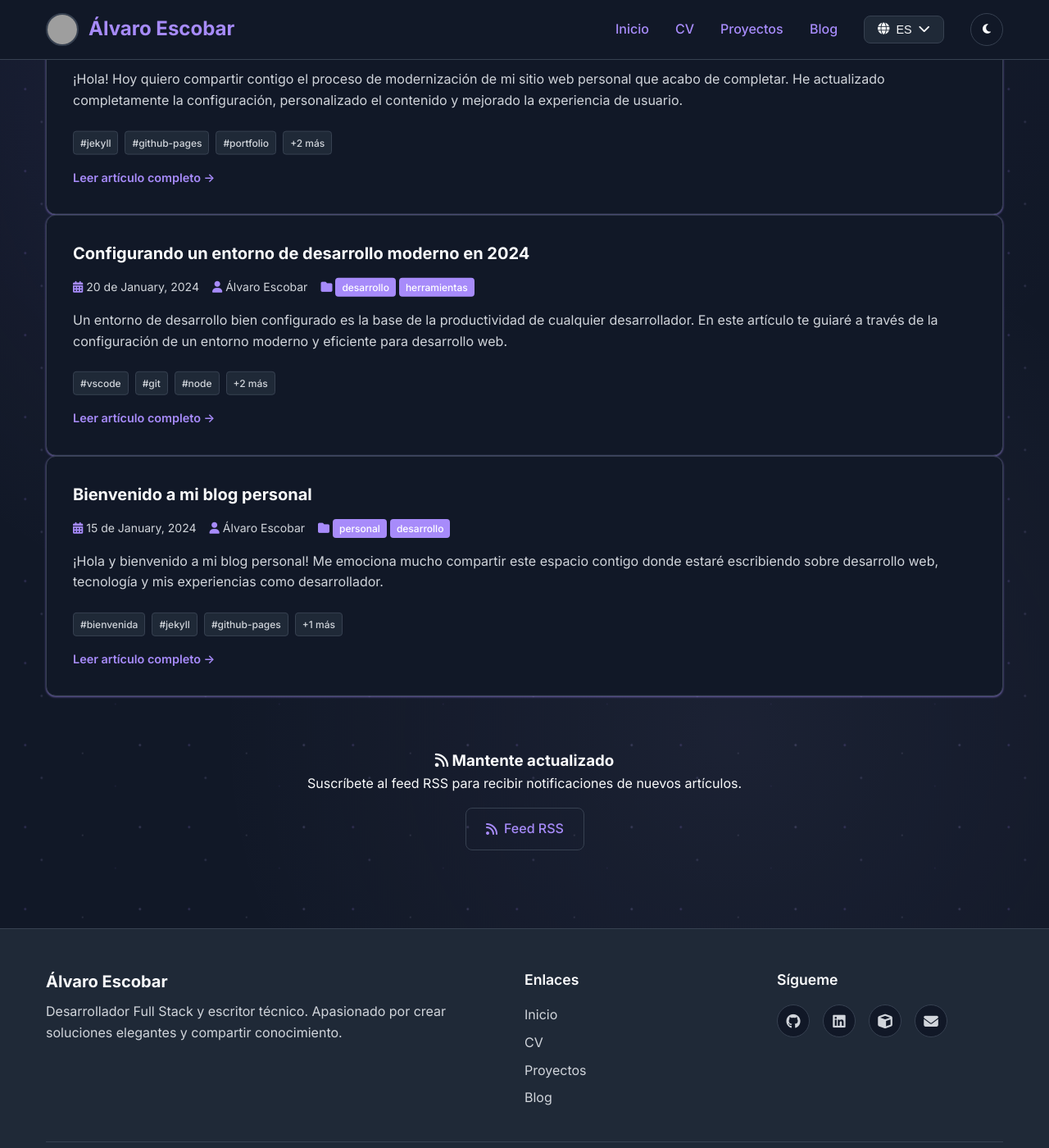
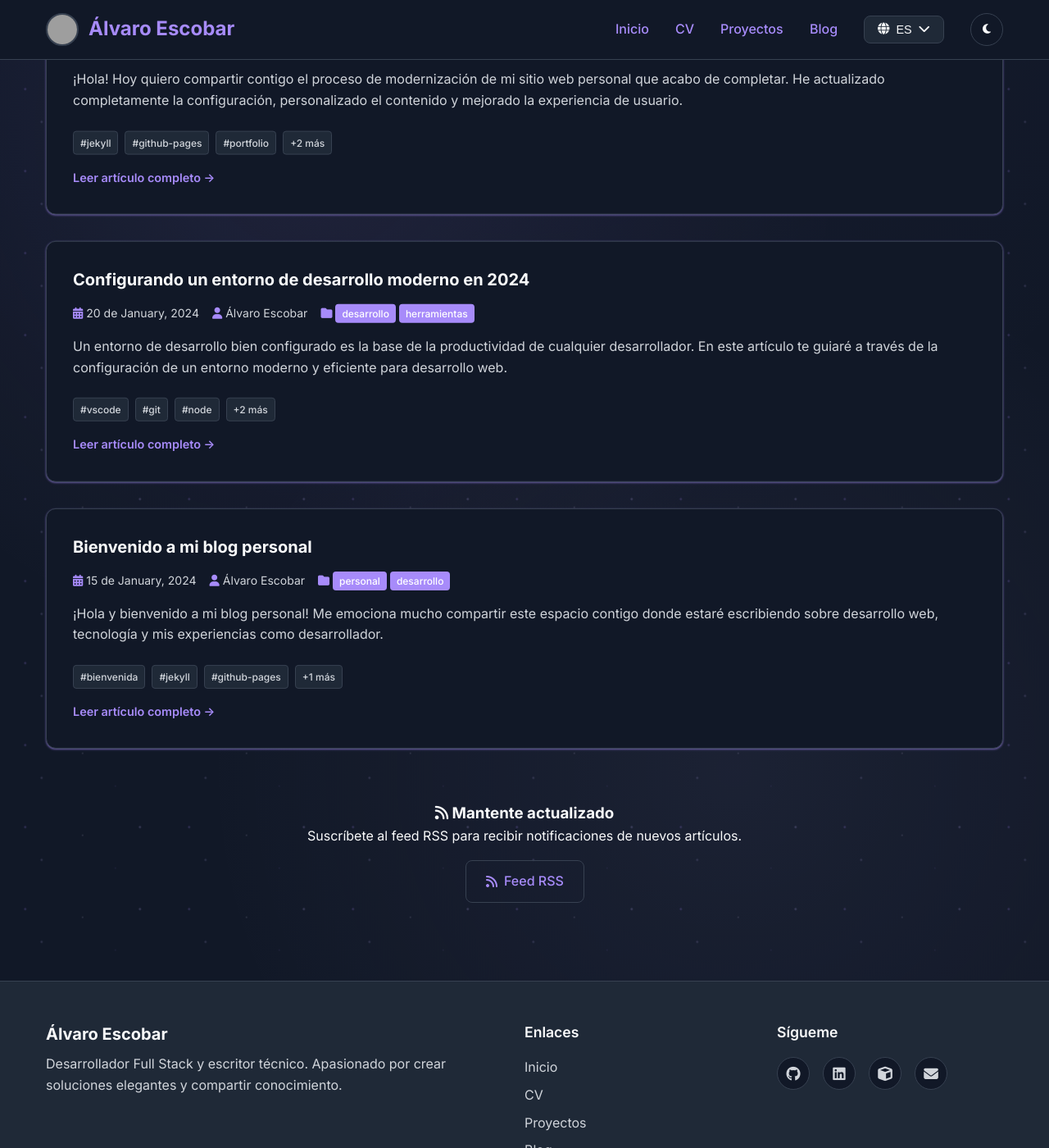
Before and after one commit to l3onkers/l3onkers.github.io, a Jekyll site: the page built from blog.html, in a window 1280 px wide and 1400 px high, scrolled down 419 px. Shown: the whole window at 82% size. Built offline with Jekyll 4.4.1, drawn with Linux system fonts in a browser that asks for light colours; grey boxes are pictures that could not be loaded.

Commit message:
🎨 Unificar estilos en páginas de blog y mejorar UX
✨ Mejoras aplicadas:
- Añadido espaciado entre publicaciones en .post-list (gap: 2rem)
- Aplicados estilos card-clickable a tarjetas de blog (español e inglés)
- Añadidos atributos de accesibilidad (role, tabindex, aria-label)
- Convertidas tarjetas de blog en contenedores completamente clicables
- Consistency entre home y blog pages mejorada

🔧 Correcciones:
- Tarjetas de blog ahora tienen el mismo estilo que las de inicio
- Mejor espaciado visual entre publicaciones
- Links funcionando correctamente a posts traducidos
- UX mejorada con contenedores clicables completos

```diff
--- a/assets/css/style.css
+++ b/assets/css/style.css
@@ -1161,6 +1161,18 @@
   }
 }
 
+/* Blog page post list spacing */
+.post-list {
+  display: flex;
+  flex-direction: column;
+  gap: 2rem;
+  margin-top: 2rem;
+}
+
+.post-list .post-preview {
+  margin-bottom: 0; /* Remove any default margin since we're using gap */
+}
+
 /* Skill tags pulse animation on hover */
 .skill-tag:hover,
 .tech-tag:hover {
--- a/blog.html
+++ b/blog.html
@@ -14,7 +14,11 @@
 {% if spanish_posts.size > 0 %}
 <div class="post-list">
     {% for post in spanish_posts %}
-    <article class="post-preview">
+    <article class="post-preview card-clickable"
+             role="button"
+             tabindex="0"
+             data-href="{{ post.url | relative_url }}"
+             aria-label="Leer artículo: {{ post.title }}">
         <h2><a href="{{ post.url | relative_url }}">{{ post.title }}</a></h2>
         <div class="post-meta">
             <time datetime="{{ post.date | date_to_xmlschema }}">
--- a/en/blog.html
+++ b/en/blog.html
@@ -15,7 +15,11 @@
 {% if english_posts.size > 0 %}
 <div class="post-list">
     {% for post in english_posts %}
-    <article class="post-preview">
+    <article class="post-preview card-clickable"
+             role="button"
+             tabindex="0"
+             data-href="{{ post.url | relative_url }}"
+             aria-label="Read article: {{ post.title }}">
         <h2><a href="{{ post.url | relative_url }}">{{ post.title }}</a></h2>
         <div class="post-meta">
             <time datetime="{{ post.date | date_to_xmlschema }}">
```
